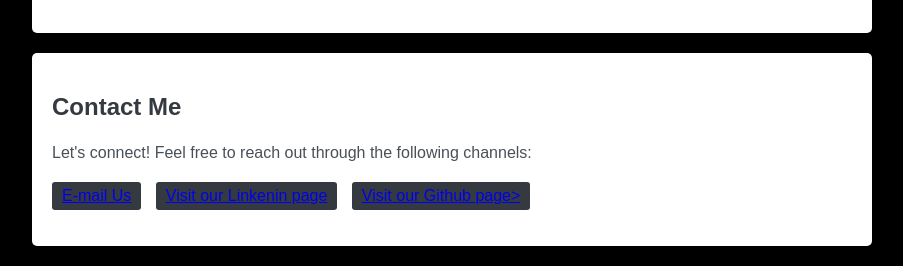
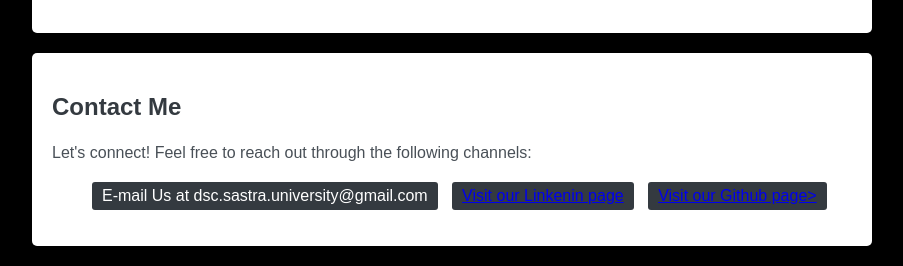
Before and after one commit to kishore033/DCS-HOMEPAGE, a plain HTML site: page index.html in a window 1280 px wide. Shown: the part 1550-1816 px from the top of the page, without its empty margins (188-1091 px from the left). Drawn offline with Linux system fonts and the light colour scheme.

Commit message:
Update index.html

```diff
--- a/index.html
+++ b/index.html
@@ -278,11 +278,11 @@
     <section id="contact">
         <h2>Contact Me</h2>
         <p>Let's connect! Feel free to reach out through the following channels:</p>
-        <ul>
-            <li><a href="dsc.sastra.university@gmail.com">E-mail Us</a></li>
-            <li><a href="LinkedIn : https://www.linkedin.com/company/developer-community-sastra/">Visit our Linkenin page</a></li>
-            <li><a href="GitHub   : https://github.com/dcs-sastra">Visit our Github page></a></li>
-        </ul>
+        <ol>
+            <li>E-mail Us at dsc.sastra.university@gmail.com</li>
+            <li><a href="https://www.linkedin.com/company/developer-community-sastra/">Visit our Linkenin page</a></li>
+            <li><a href="https://github.com/dcs-sastra">Visit our Github page></a></li>
+        </ol>
     </section>
 
     <footer>
```
